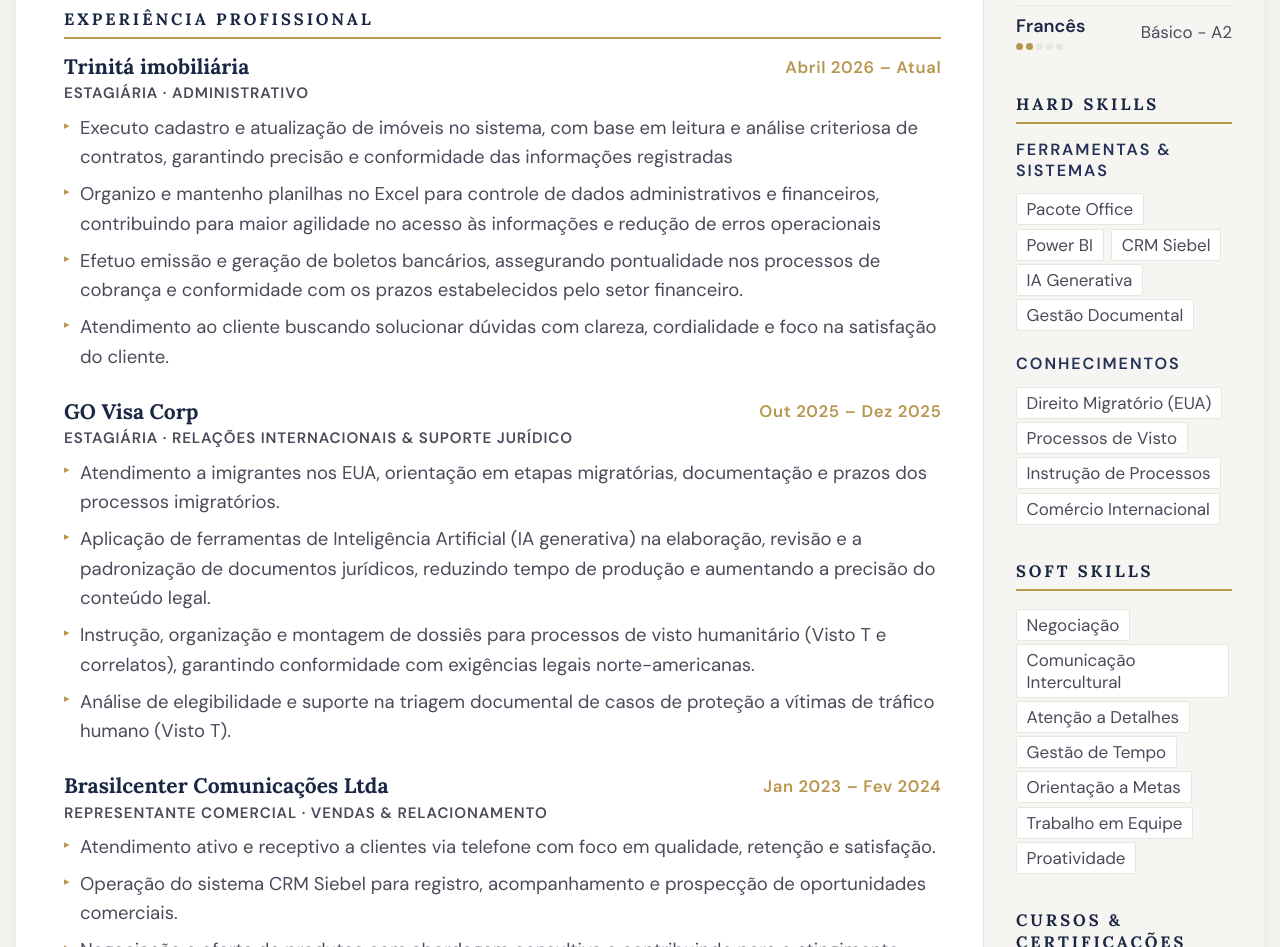
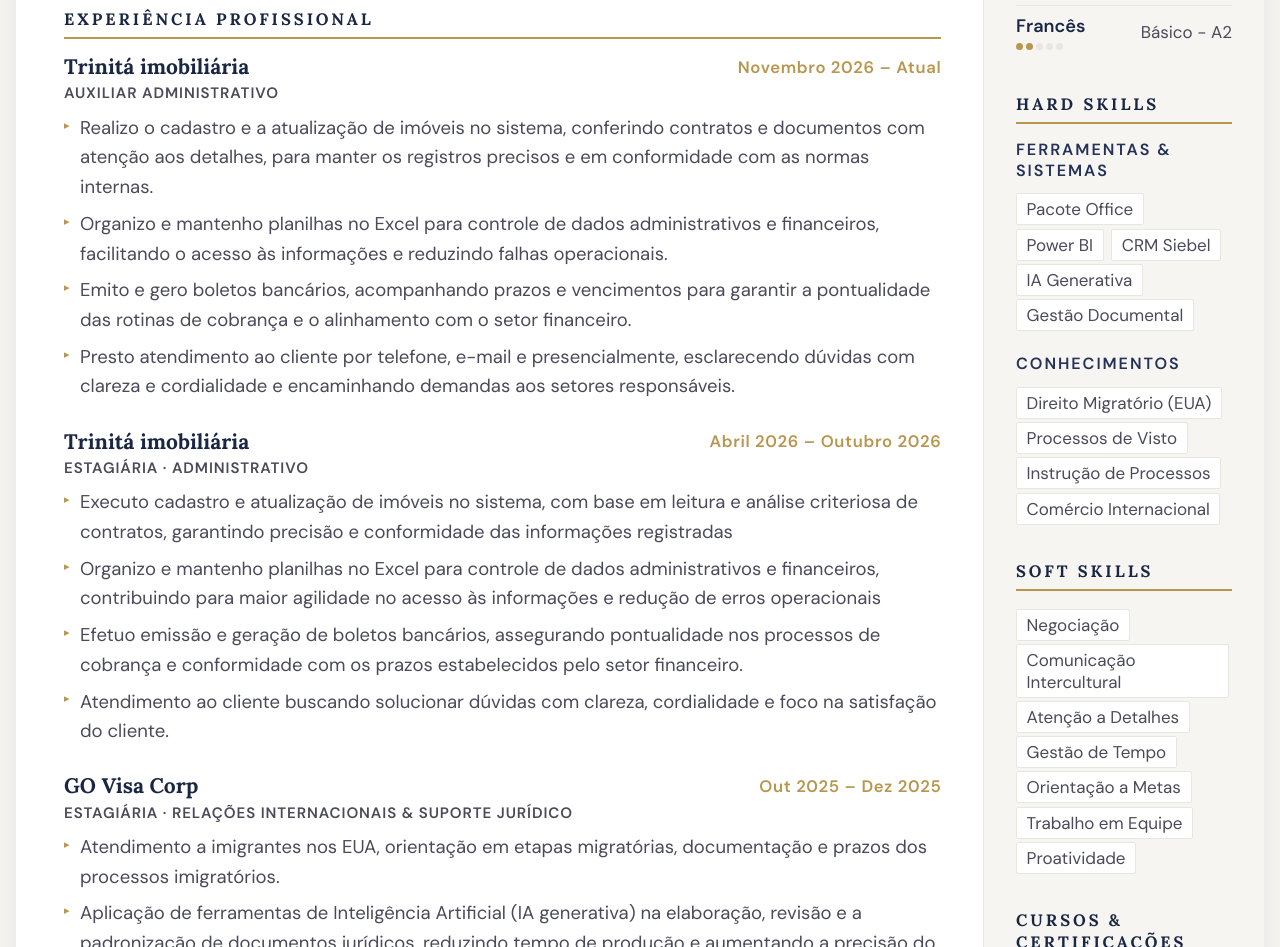
Before and after one commit to lorran2003/Curriculo_Yasmin, a website built with Vite: page index.html in a window 1280 px wide. Shown: the part 645-1592 px from the top of the page. Built offline with nearby package versions, Linux system fonts and the light colour scheme.

Commit message:
update cargo

```diff
--- a/index.html
+++ b/index.html
@@ -83,7 +83,26 @@
                     <div class="exp-item">
                         <div class="exp-header">
                             <span class="exp-empresa">Trinitá imobiliária</span>
-                            <span class="exp-periodo">Abril 2026 – Atual</span>
+                            <span class="exp-periodo">Novembro 2026 – Atual</span>
+                        </div>
+                        <p class="exp-cargo">Auxiliar Administrativo</p>
+                        <ul class="exp-lista">
+                            <li>Realizo o cadastro e a atualização de imóveis no sistema, conferindo contratos e
+                                documentos com atenção aos detalhes, para manter os registros precisos e em conformidade
+                                com as normas internas.</li>
+                            <li>Organizo e mantenho planilhas no Excel para controle de dados administrativos e
+                                financeiros, facilitando o acesso às informações e reduzindo falhas operacionais.</li>
+                            <li>Emito e gero boletos bancários, acompanhando prazos e vencimentos para garantir a
+                                pontualidade das rotinas de cobrança e o alinhamento com o setor financeiro.</li>
+                            <li>Presto atendimento ao cliente por telefone, e-mail e presencialmente, esclarecendo
+                                dúvidas com clareza e cordialidade e encaminhando demandas aos setores responsáveis.
+                            </li>
+                        </ul>
+                    </div>
+                    <div class="exp-item">
+                        <div class="exp-header">
+                            <span class="exp-empresa">Trinitá imobiliária</span>
+                            <span class="exp-periodo">Abril 2026 – Outubro 2026</span>
                         </div>
                         <p class="exp-cargo">Estagiária · Administrativo</p>
                         <ul class="exp-lista">
@@ -95,7 +114,8 @@
                                 erros operacionais</li>
                             <li>Efetuo emissão e geração de boletos bancários, assegurando pontualidade nos processos
                                 de cobrança e conformidade com os prazos estabelecidos pelo setor financeiro.</li>
-                            <li>Atendimento ao cliente buscando solucionar dúvidas com clareza, cordialidade e foco na satisfação do cliente.</li>
+                            <li>Atendimento ao cliente buscando solucionar dúvidas com clareza, cordialidade e foco na
+                                satisfação do cliente.</li>
                         </ul>
                     </div>
                     <div class="exp-item">
```
